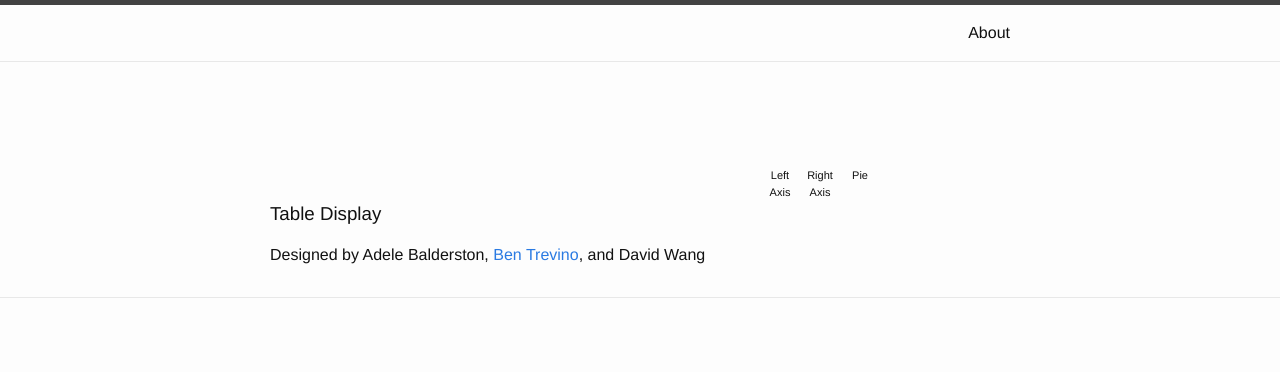
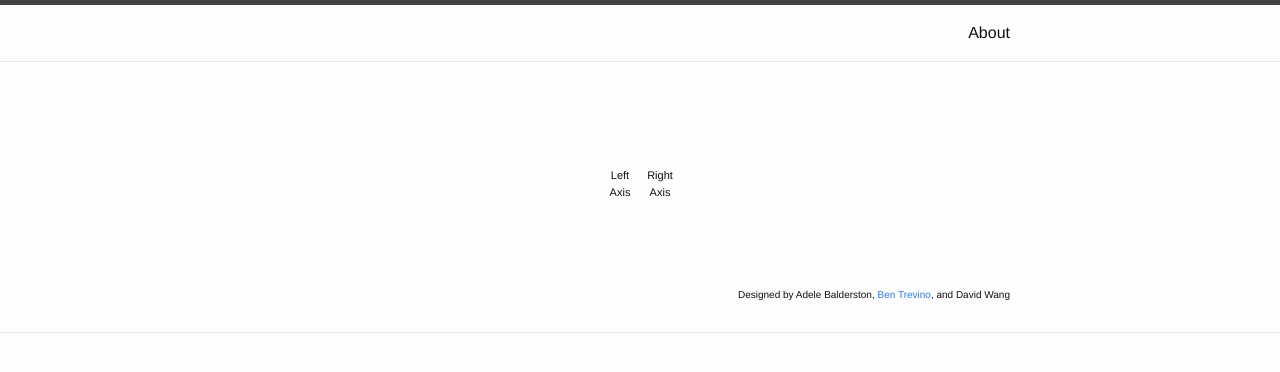
Before and after one commit to UHERO/kauai, a Jekyll site: the page built from index.html, in a window 1280 px wide. Shown: the top 372 px of the page. Built offline with Jekyll 4.4.1, drawn with Linux system fonts in a browser that asks for light colours.

Commit message:
added in dates to table and a little styling of the source links

```diff
--- a/css/main.scss
+++ b/css/main.scss
@@ -66,7 +66,7 @@
 #pie_chart { }
 
 #data { clear:both; position:relative; top:50px }
-#source_links { clear: both; position:relative; top:50px}
+#source_links { clear: both; position:relative; top:50px; margin-top:100px; text-align:right; font-size:10px;}
 
 h2#headline { padding: 10px 0 0 0; }
 
@@ -111,17 +111,18 @@
 
 .series_label, .sparkline, .selected_value, .selected_perc,
 #category_header, #series_header, #sparkline_header, #level_header, #yoy_header,
-#line_left_header, #line_right_header, #pie_header,
+#line_left_header, #line_right_header, #pie_header, #datatable_header,
 .left_toggle, .right_toggle, .data_cols, .container, .cell {float:left}
 
 
 .series {float:left; /*width:450px; text-align:center;*/ font-size:10px; overflow:hidden;}
-.series_label, #series_header { width: 180px; padding: 0 5px;}
+.series_label, #series_header { width: 180px; padding:0;}
 
 .series_label {padding-left: 0}
 .child .series_label span { padding-left: 20px;}
 .series_label span { display: inline-block; vertical-align:middle; line-height:normal;}
 
+#datatable_header { width: 300px; overflow:hidden; height:100%}
 .data_cols { width: 300px; overflow:hidden; height:100%}
 .container { height:100%; }
 .cell { float: left; height:100%; border:0px solid red; width:50px; text-align:center }
@@ -133,7 +134,7 @@
 #line_left_header { width: 40px }
 #line_right_header { width: 40px }
 #pie_header { width: 40px }
-.left_toggle, .right_toggle { width: 40px; text_align:center; cursor:pointer }
+.left_toggle, .right_toggle { width: 40px; text-align:center; font-size:12px; line-height:45px; cursor:pointer }
 
 #sparkline_header {font-weight:bold; font-size:11px;}
 #table_header { height: 20px; text-align:center; font-size:11px;}
--- a/index.html
+++ b/index.html
@@ -18,15 +18,13 @@
 		</div>
 		<div id="series_display">
 			<div id="table_header">
-				<div id="category_header">&nbsp;</div>
 				<div id="series_header">&nbsp;</div>
 				<div id="sparkline_header">&nbsp;</div>
 				<div id="line_left_header">Left Axis</div>
 				<div id="line_right_header">Right Axis</div>
-				<div id="pie_header">Pie</div>
+				<div id="datatable_header"></div>
 			</div>
 		</div>
-		<div id="series_history"><h3>Table Display</h3></div>
 	</div>
 
 	<div id="source_links">
```
Also changed, not shown: js/data_table.coffee (+16 -1 lines), 4 other files.
